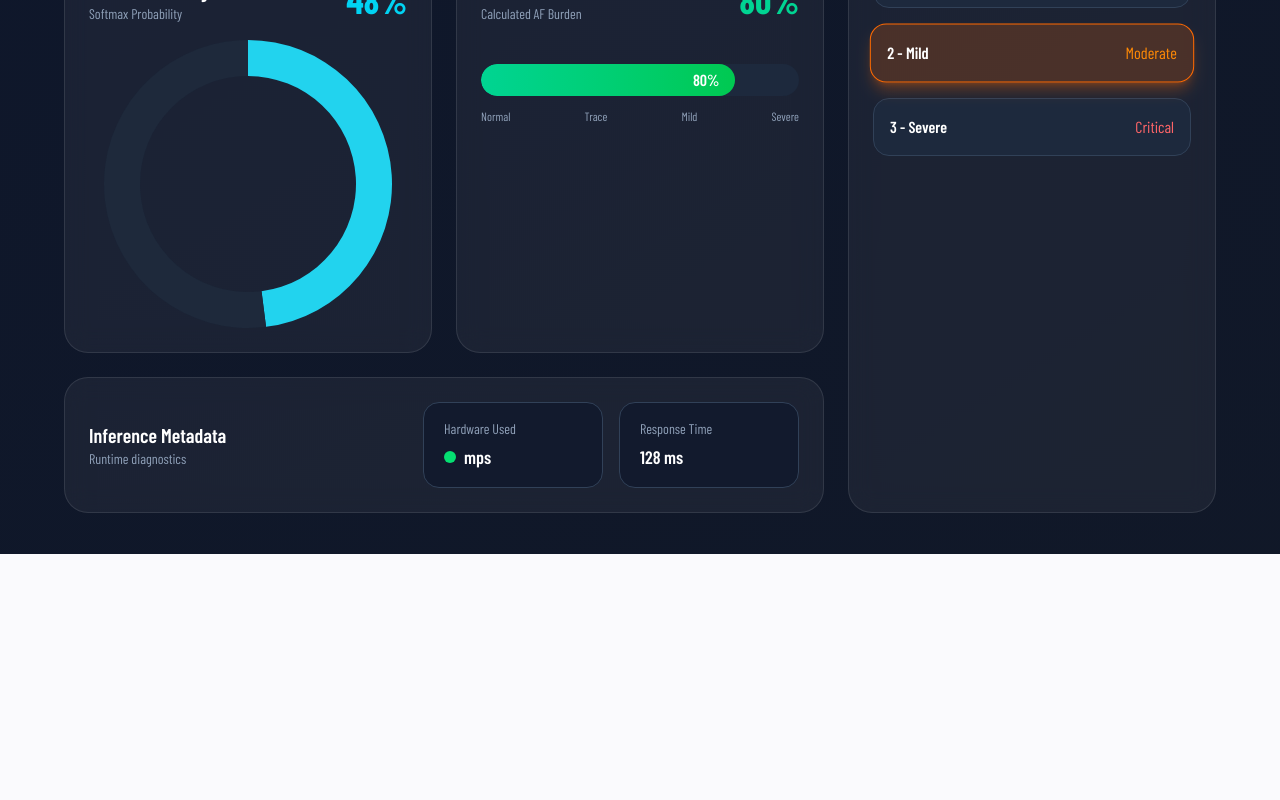
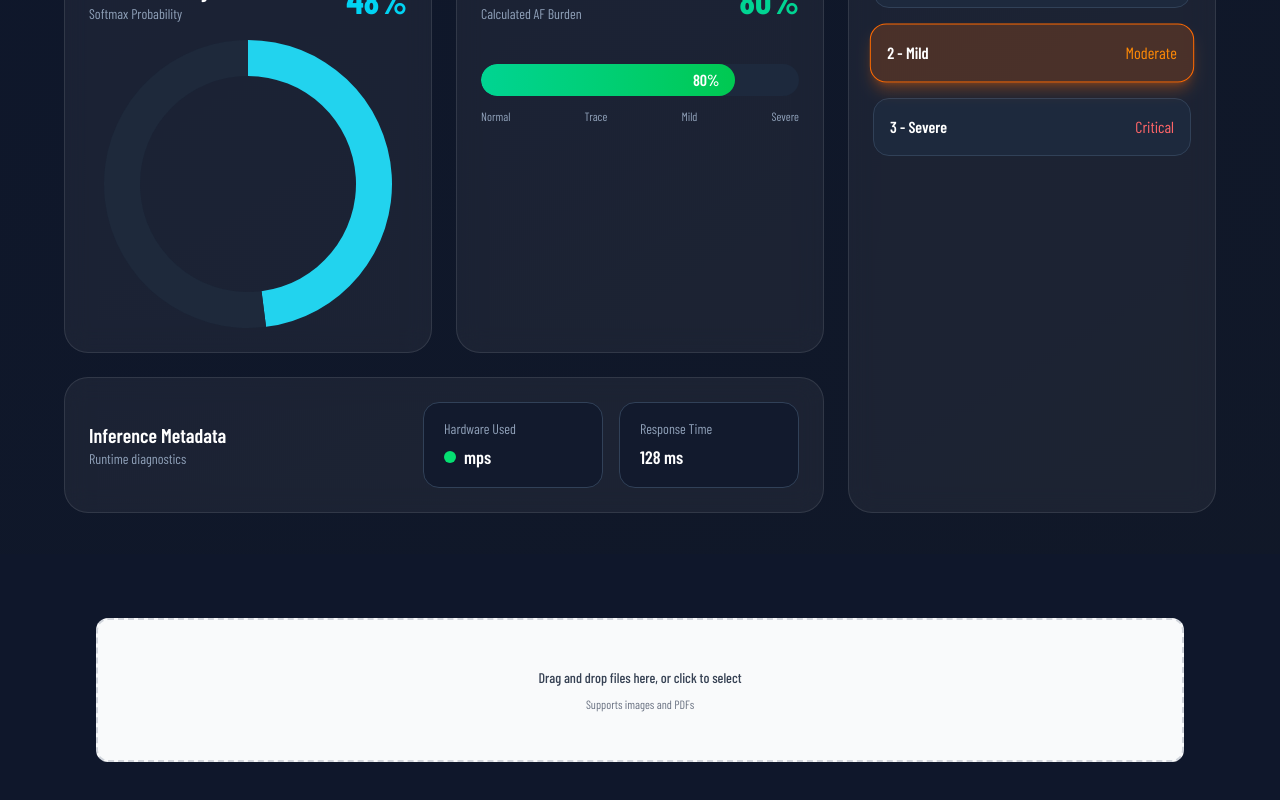
Before and after one commit to chro11os/ecg-v1, a React (Vite) app in the folder frontend/: page / in a window 1280 px wide. Shown: the part 246-1046 px from the top of the page. Before the commit the page ends 800 px from the top, so only its background shows below. Built offline with nearby package versions, Linux system fonts and the light colour scheme; a web font is replaced by a local one.

Commit message:
added: file upload area

```diff
--- a/frontend/src/App.tsx
+++ b/frontend/src/App.tsx
@@ -1,9 +1,14 @@
+import DiagnosisDashboard from "./components/DiagnosisDashboard";
 import FileUploadArea from "./components/FileUpdloadArea";
-
 function App() {
-    return (
-        <FileUploadArea />
-    )
+	return (
+		<div className="flex flex-col gap-10 bg-slate-900 min-h-screen pb-20">
+			<DiagnosisDashboard />
+			<div className="px-8 max-w-6xl mx-auto w-full">
+				<FileUploadArea />
+			</div>
+		</div>
+	)
 }
 
 export default App;
--- a/frontend/src/components/FileUpdloadArea.tsx
+++ b/frontend/src/components/FileUpdloadArea.tsx
@@ -1,31 +1,42 @@
-import React from 'react';
-import { useDropzone, FileWithPath } from 'react-dropzone';
+import { useCallback } from 'react';
+import { useDropzone } from 'react-dropzone';
 
-interface FileUploadAreaProps {
+const FileUploadArea = () => {
+	const onDrop = useCallback((acceptedFiles: File[]) => {
+		console.log('Accepted files:', acceptedFiles);
+	}, []);
 
-}
+	const { getRootProps, getInputProps, isDragActive } = useDropzone({
+		onDrop,
+		accept: {
+			'image/*': [],
+			'application/pdf': []
+		}
+	});
 
-function FileUploadArea(props: FileUploadAreaProps) {
-    const { acceptedFiles, getRootProps, getInputProps } = useDropzone();
+	return (
+		<div className="mt-6">
+			<div
+				{...getRootProps()}
+				className={`
+          cursor-pointer border-2 border-dashed p-12 text-center transition-colors
+          ${isDragActive ? 'border-blue-500 bg-blue-50' : 'border-gray-300 bg-gray-50'}
+          rounded-xl
+        `}
+			>
+				<input {...getInputProps()} />
 
-    const files = acceptedFiles.map((file: FileWithPath) => (
-        <li key={file.path}>
-            {file.path} - {file.size} bytes
-        </li>
-    ));
-
-    return (
-        <section className="container">
-            <div {...getRootProps({ className: 'dropzone' })}>
-                <input {...getInputProps()} />
-                <p>Drag n drop some files here, or click to select files</p>
-            </div>
-            <aside>
-                <h4>Files</h4>
-                <ul>{files}</ul>
-            </aside>
-        </section>
-    );
-}
+				<div className="flex flex-col items-center gap-2">
+					<p className="text-sm font-medium text-gray-700">
+						{isDragActive ? "Drop files here" : "Drag and drop files here, or click to select"}
+					</p>
+					<p className="text-xs text-gray-500">
+						Supports images and PDFs
+					</p>
+				</div>
+			</div>
+		</div>
+	);
+};
 
 export default FileUploadArea;
--- a/frontend/src/main.tsx
+++ b/frontend/src/main.tsx
@@ -1,10 +1,11 @@
 import { StrictMode } from 'react'
 import { createRoot } from 'react-dom/client'
+
+import App from './App'
 import './index.css'
-import DiagnosisDashboard from './components/DiagnosisDashboard.tsx'
 
 createRoot(document.getElementById('root')!).render(
-  <StrictMode>
-    <DiagnosisDashboard />
-  </StrictMode>,
+	<StrictMode>
+		<App />
+	</StrictMode>,
 )
```
